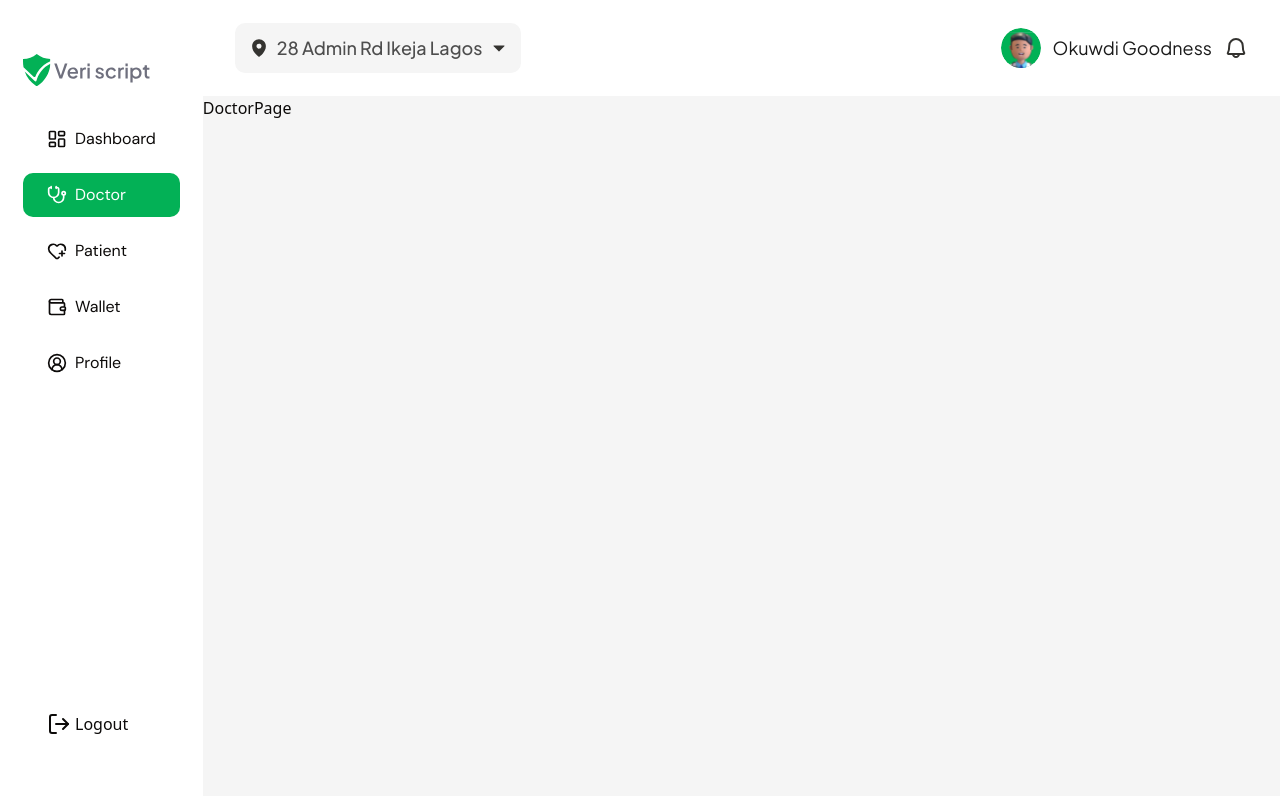
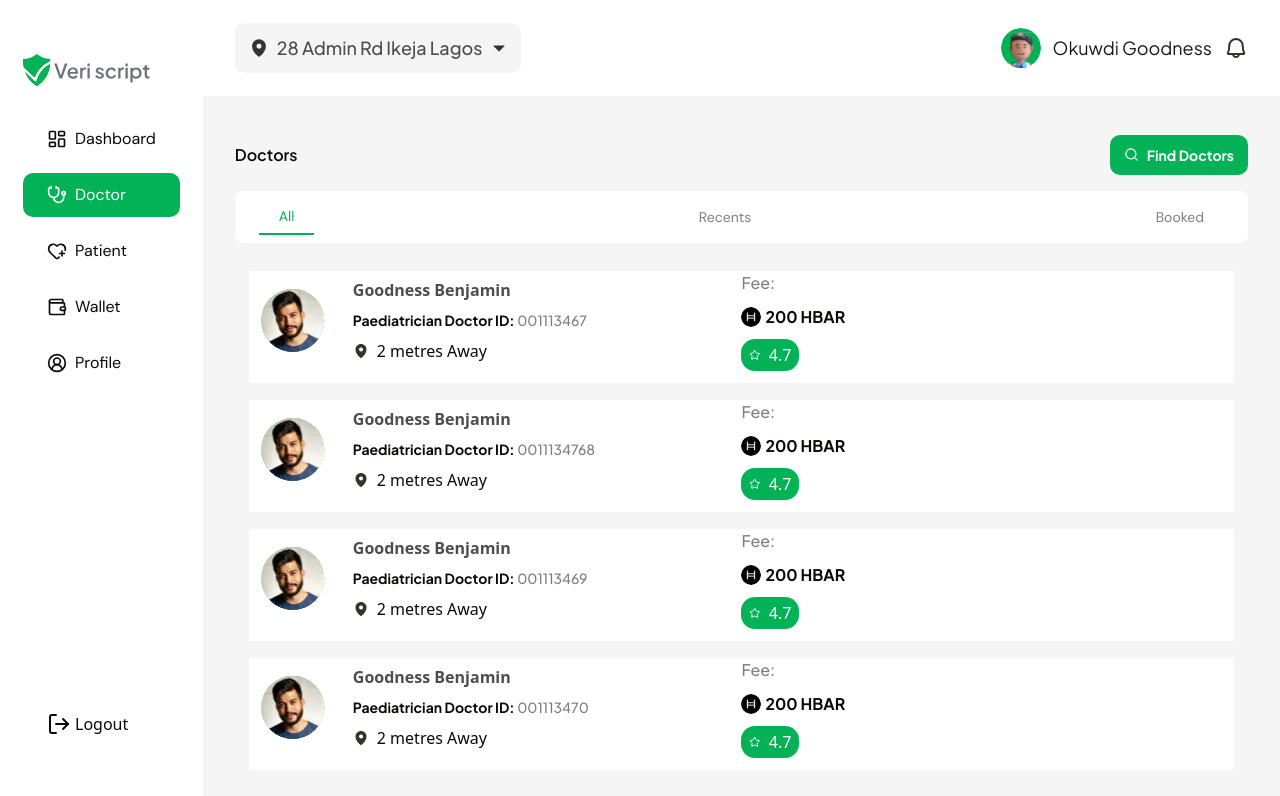
Before and after one commit to Marvyeddy/veriscript, a Next.js app: page /dashboard/doctor in a window 1280 px wide. Shown: the top 796 px of the page. Built offline with nearby package versions, Linux system fonts and the light colour scheme.

Commit message:
doctor-page

```diff
--- a/app/dashboard/doctor/page.tsx
+++ b/app/dashboard/doctor/page.tsx
@@ -1,7 +1,110 @@
-import React from "react";
+import { Search } from "lucide-react";
+import TabBar from "@/components/common/TabBar";
+import Image from "next/image";
+import doctor_hero from "@/public/assets/doctorPictor.svg";
+import Map from "@/public/assets/MapPin.svg";
+import hbar_bar from "@/public/assets/hbar_dark.svg";
+import Button from "@/components/ui/Button";
 
+import { Star } from "lucide-react";
 const DoctorPage = () => {
-  return <div>DoctorPage</div>;
+  const data = [
+    {
+      Image: doctor_hero,
+      name: "Goodness Benjamin",
+      id: "001113467",
+      distance: "2 metres Away ",
+      Amount: "200 HBAR",
+    },
+    {
+      Image: doctor_hero,
+      name: "Goodness Benjamin",
+      id: "0011134768",
+      distance: "2 metres Away ",
+      Amount: "200 HBAR",
+    },
+    {
+      Image: doctor_hero,
+      name: "Goodness Benjamin",
+      id: "001113469",
+      distance: "2 metres Away ",
+      Amount: "200 HBAR",
+    },
+    {
+      Image: doctor_hero,
+      name: "Goodness Benjamin",
+      id: "001113470",
+      distance: "2 metres Away ",
+      Amount: "200 HBAR",
+    },
+  ];
+
+  return (
+    <div className=" px-4 sm:px-6 lg:px-[32px] py-4 sm:py-6 lg:py-[31px]">
+      <div className="w-full flex justify-between items-center py-[8px] ">
+        <h1 className="font-jakarta font-semibold leading-snug ">Doctors</h1>
+        <Button
+          variants="default"
+          className="w-fit flex items-center justify-between gap-2"
+        >
+          <Search size={15} />
+          <h2 className="font-bold text-sm font-jakarta">Find Doctors</h2>
+        </Button>
+      </div>
+
+      {/* tabar */}
+      <TabBar />
+      {/* doctors online  */}
+      <div className="h-[125px] py-5 px-3.5 rounded-lg w-full flex flex-col gap-4">
+        {data.map((item) => (
+          <div
+            key={item.id}
+            className="w-full flex items-center justify-between border-b border-gray-100 last:border-none pb-3  bg-white px-3"
+          >
+            {/* Left side: Doctor info */}
+            <div className="flex items-center gap-7 w-1/2">
+              <div>
+                <Image
+                  src={item.Image}
+                  alt="doctor_hero"
+                  width={64}
+                  height={64}
+                />
+              </div>
+
+              <div className="flex flex-col gap-2.5">
+                <h1 className="font-semibold text-[#4D4D4D]">{item.name}</h1>
+
+                <h2 className="font-bold text-sm font-jakarta leading-tight">
+                  Paediatrician Doctor ID:{" "}
+                  <span className="font-medium text-[#808080]">{item.id}</span>
+                </h2>
+
+                <div className="flex items-center gap-2">
+                  <Image src={Map} alt="map" width={16} height={16} />
+                  <span>{item.distance}</span>
+                </div>
+              </div>
+            </div>
+
+            {/* Right side: Fee & Rating */}
+            <div className="w-1/2 flex flex-col gap-2.5 items-start">
+              <h1 className="text-[#808080] font-medium font-jakarta">Fee:</h1>
+
+              <div className="flex items-center gap-1">
+                <Image src={hbar_bar} alt="hbar_bar" width={20} height={20} />
+                <h2 className="font-jakarta font-bold">{item.Amount}</h2>
+              </div>
+
+              <div className="text-white py-1 px-2 rounded-xl bg-[#03B156] w-[58px] flex items-center gap-2">
+                <Star size={14} /> 4.7
+              </div>
+            </div>
+          </div>
+        ))}
+      </div>
+    </div>
+  );
 };
 
 export default DoctorPage;
--- /dev/null
+++ b/components/common/TabBar.tsx
@@ -0,0 +1,38 @@
+"use client";
+import React, { useState } from "react";
+
+export default function TabBar() {
+  const [activeTab, setActTab] = useState<string>("All");
+
+  const active = "text-[#03B156] border-b-2 border-[#03B156]";
+  const TableLink = [
+    {
+      text: "All",
+      href: "data",
+    },
+    {
+      text: "Recents",
+      href: "/recent",
+    },
+
+    {
+      text: "Booked",
+      href: "/book",
+    },
+  ];
+  return (
+    <div className="bg-white rounded-[8px] px-2 sm:px-4 lg:px-6 py-2 flex flex-wrap justify-center sm:justify-between items-center gap-1 sm:gap-2 mb-3 sm:mb-2 overflow-x-auto mt-2">
+      {TableLink.map((tab, idx) => (
+        <button
+          key={idx}
+          onClick={() => setActTab(tab.text)}
+          className={`px-3 sm:px-[20px] py-2 sm:py-[7px] font-sans text-xs sm:text-sm whitespace-nowrap ${
+            activeTab === tab.text ? active : "text-[#808080]"
+          }`}
+        >
+          {tab.text}
+        </button>
+      ))}
+    </div>
+  );
+}
```
Also changed, not shown: public/assets/doctorPictor.svg (added), public/assets/hbar.svg (added).
